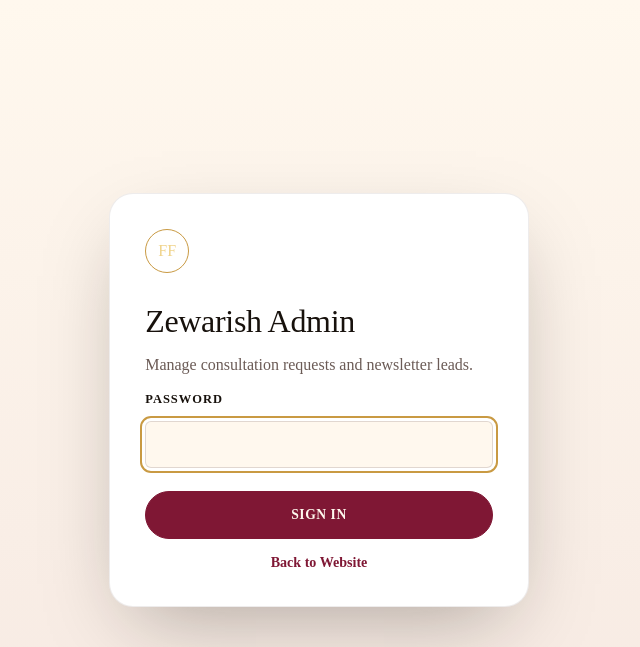
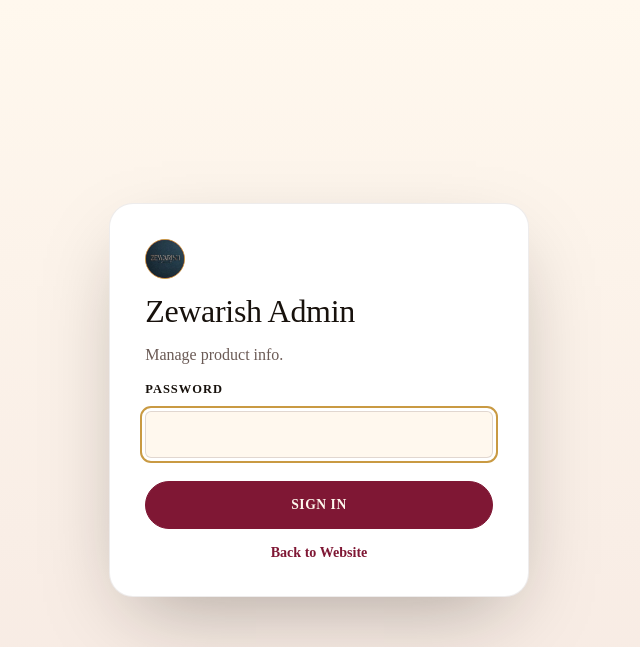
Before and after one commit to Shazia-Zameer-999/new, a Flask app: page /admin in a window 1280 px wide. Shown: the top 647 px of the page, without its empty margins (321-961 px from the left). Run offline with Flask 3, Linux system fonts and the light colour scheme.

Commit message:
bugs resolving

```diff
--- a/config.py
+++ b/config.py
@@ -3,7 +3,7 @@ import os
 
 class Config:
     SECRET_KEY = os.environ.get("SECRET_KEY", "dev-key-change-in-production")
-    ADMIN_PASSWORD = os.environ.get("ADMIN_PASSWORD", "admin123")
+    ADMIN_PASSWORD = os.environ.get("ADMIN_PASSWORD", "dev-password-change-in-production")
     JSON_SORT_KEYS = False
     TEMPLATES_AUTO_RELOAD = os.environ.get("FLASK_ENV") == "development"
 
--- a/static/js/gallery.js
+++ b/static/js/gallery.js
@@ -369,7 +369,7 @@ document.addEventListener("DOMContentLoaded", () => {
   let currentOrderItem = null;
 
   function buildOrderMessage(item) {
-    return `Hi Zewarish,\n\nI would like to order this jewellery.\n\nProduct: ${item.dataset.name || ""}\nSKU: ${item.dataset.sku || ""}\nPrice: ₹${item.dataset.price || ""}\nProduct Link: https://new-gamma-flame.vercel.app/static/images/gallery/${item.dataset.id || ""}.jpg\n\nPlease let me know the availability.`;
+    return `Hi Zewarish,\n\nI would like to order this jewellery.\n\nProduct: ${item.dataset.name || ""}\nSKU: ${item.dataset.sku || ""}\nPrice: ₹${item.dataset.price || ""}\nProduct Link: https://zewarish.vercel.app/static/images/gallery/${item.dataset.id || ""}.jpg\n\nPlease let me know the availability.`;
   }
 
   function getIgUser() {
--- a/templates/admin/login.html
+++ b/templates/admin/login.html
@@ -11,9 +11,9 @@
 <body class="admin-page">
   <main class="admin-shell admin-shell--center">
     <form class="admin-login" method="post">
-      <span class="site-footer__mark">FF</span>
+      <img class="site-nav__logo-mark" src="/static/images/image.webp" alt="Zewarish" fetchpriority="high" width="40" height="40">
       <h1>Zewarish Admin</h1>
-      <p>Manage consultation requests and newsletter leads.</p>
+      <p>Manage product info.</p>
       <label for="password">Password</label>
       <input id="password" name="password" type="password" autocomplete="current-password" required autofocus>
       {% if error %}<span class="form-error">{{ error }}</span>{% endif %}
```
